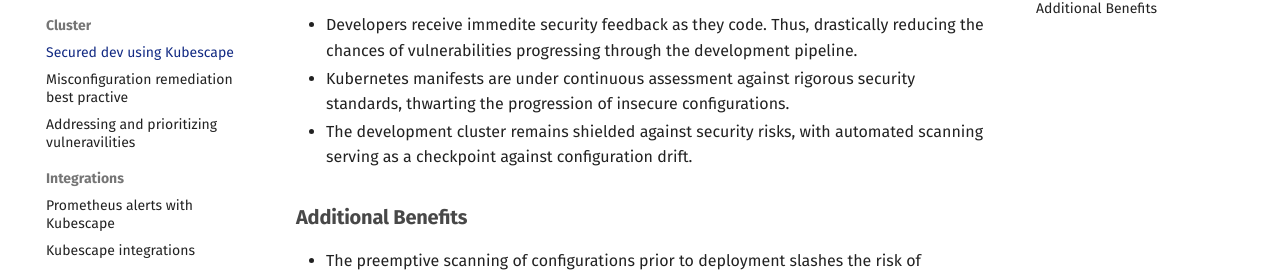
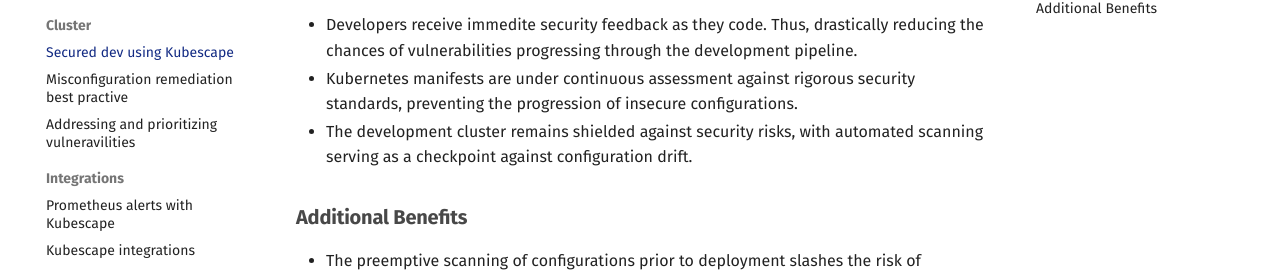
Before and after one commit to kubescape/kubescape.io, an MkDocs documentation site: the page built from docs/use_cases/kubescape-3.0-secure-development-cluster.md, in a window 1280 px wide and 900 px high, scrolled down 1281 px. Shown: the part 191-468 px from the top of the window. Built offline with MkDocs 1.6.1 and Material for MkDocs 9.7.7, drawn with Linux system fonts in a browser that asks for light colours; comment, search, counter and statistics services are not loaded.

Commit message:
Update docs/use_cases/kubescape-3.0-secure-development-cluster.md
Co-authored-by: Oshrat Nir <45561829+Oshratn@users.noreply.github.com>
Signed-off-by: Gal Gibli <gal.gibli@gmail.com>

```diff
--- a/docs/use_cases/kubescape-3.0-secure-development-cluster.md
+++ b/docs/use_cases/kubescape-3.0-secure-development-cluster.md
@@ -35,7 +35,7 @@ The DevOps team at an innovative fintech company is gearing up to deploy a new b
 
 
 * Developers receive immedite security feedback as they code. Thus, drastically reducing the chances of vulnerabilities progressing through the development pipeline.
-* Kubernetes manifests are under continuous assessment against rigorous security standards, thwarting the progression of insecure configurations.
+* Kubernetes manifests are under continuous assessment against rigorous security standards, preventing the progression of insecure configurations.
 * The development cluster remains shielded against security risks, with automated scanning serving as a checkpoint against configuration drift.
 
 
```
